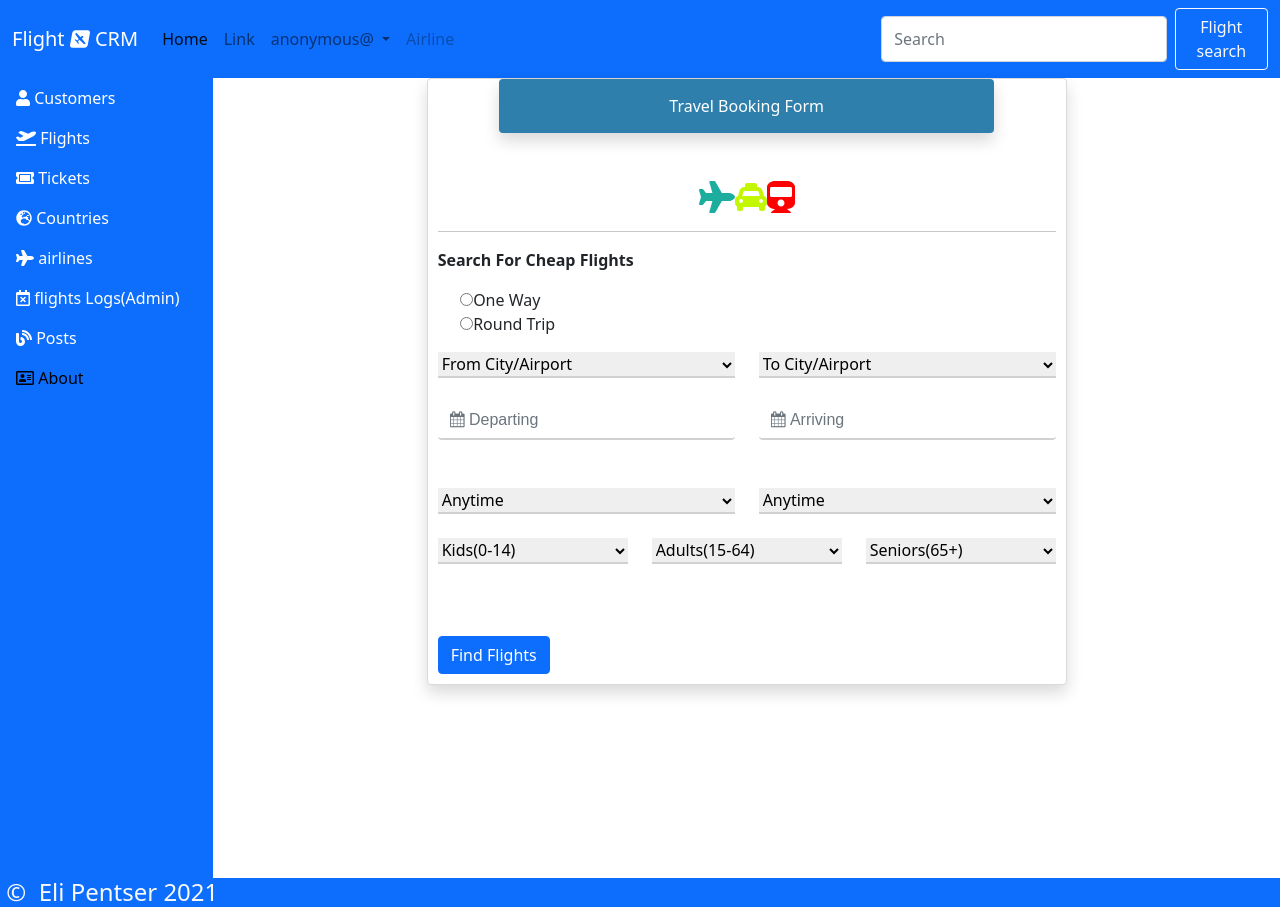
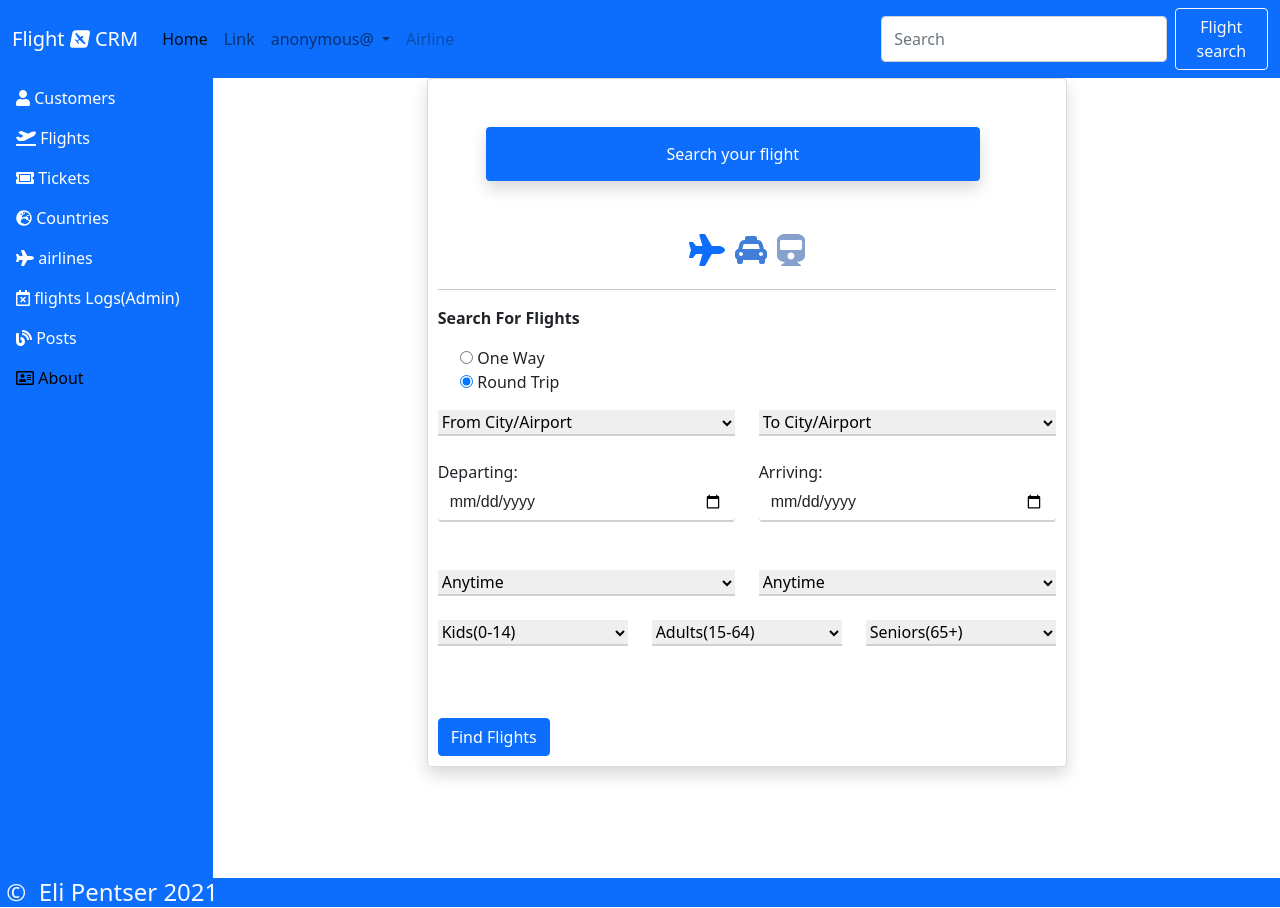
Before and after one commit to pentser/flight-CRM, an Angular app: page /search in a window 1280 px wide. Built offline with nearby package versions, Linux system fonts and the light colour scheme; no server answers.

Commit message:
update serch flight page

```diff
--- a/src/app/components/search/search.component.html
+++ b/src/app/components/search/search.component.html
@@ -4,15 +4,15 @@
     <!--Card-Body-->
     <div class="card-body">
         <!--Card-Title-->
-        <p class="card-title text-center shadow mb-5 rounded">Travel Booking Form</p>
+        <p class="card-title text-center shadow m-5 rounded">Search your flight</p>
         <div class="icons text-center">
             <i class="fa fa-plane fa-2x" aria-hidden="true"></i>
             <i class="fa fa-taxi fa-2x" aria-hidden="true"></i>
             <i class="fa fa-train fa-2x" aria-hidden="true"></i> </div>
         <hr>
-        <p class="searchText"><strong>Search For Cheap Flights</strong></p>
+        <p class="searchText"><strong>Search For Flights</strong></p>
         <!--First Row-->
-        <div class="row mb-3 mt-3"> <label class="radiobtn"><input type="radio" name="gender" value="male">One Way</label> <label class="radiobtn"><input type="radio" name="gender" value="male">Round Trip</label> </div>
+        <div class="row mb-3 mt-3"> <label class="radiobtn"><input type="radio" name="gender" value="male"> One Way</label> <label class="radiobtn"><input type="radio" name="gender" value="male" checked> Round Trip</label> </div>
         <!--Second Row-->
         <div class="row">
             <div class="col-sm-6"> <select class="browser-default custom-select mb-4" id="select">
@@ -30,8 +30,10 @@
         </div>
         <!--Third Row-->
         <div class="row">
-            <div class="col-sm-6"> <input placeholder="&#xf073; Departing" type="text" id="date-picker-example" class="form-control datepicker mb-4" style="font-family:Arial, FontAwesome"> </div>
-            <div class="col-sm-6"> <input placeholder="&#xf073; Arriving" type="text" id="date-picker-example" class="form-control datepicker" style="font-family:Arial, FontAwesome"> </div>
+            <div class="col-sm-6">
+              <label for="departing">Departing:</label> <input placeholder="&#xf073; Departing" type="date" id="departing" class="form-control datepicker mb-4" style="font-family:Arial, FontAwesome"> </div>
+            <div class="col-sm-6">
+              <label for="arriving">Arriving:</label> <input placeholder="&#xf073; Arriving" type="date" id="arriving" class="form-control datepicker" style="font-family:Arial, FontAwesome"> </div>
         </div>
         <!--Fourth Row-->
         <div class="row mt-4">
--- a/src/app/components/search/search.component.scss
+++ b/src/app/components/search/search.component.scss
@@ -11,7 +11,7 @@
 .card-title {
   margin: auto;
   padding: 15px;
-  background-color: #2f7fad;
+  background-color: #0d6efd;
   color: white;
   width: 80%
 }
@@ -70,15 +70,18 @@ select:focus {
 }
 
 .fa-plane {
-  color: #1cad9f
+  color: #0d6efd;
+  margin: 5px
 }
 
 .fa-taxi {
-  color: #c2f700
+  color: #417eda;
+  margin: 5px;
 }
 
 .fa-train {
-  color: red
+  color: #85a1cc;
+  margin:5px;
 }
 
 @media only screen and (max-width: 600px) {
--- a/src/app/components/topnav/topnav.component.ts
+++ b/src/app/components/topnav/topnav.component.ts
@@ -24,10 +24,11 @@ export class TopnavComponent implements OnInit,OnDestroy  {
   ngOnInit(): void {
 
     this.onSub=this.loginApi.readCookie().subscribe((data)=>{
-      if(data['cookies']['jwt']){
+       if(data['cookies']['jwt']){
        this.user=data['cookies']['user'];
        this.isLogin=true;
       }
+
   });
 
   }
```
